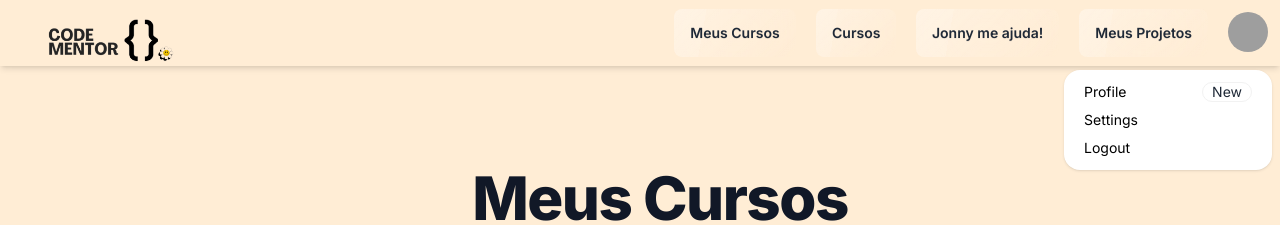
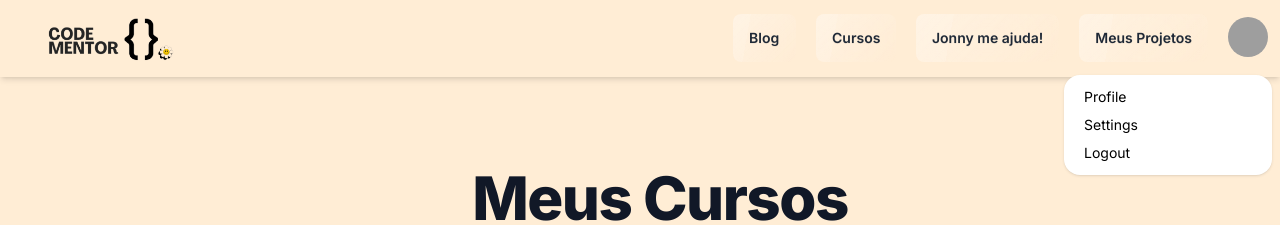
Before and after one commit to techlaradev/CodementorKiosk, a Next.js app in the folder codementorkiosk/: page /internalUser/home-wave in a window 1280 px wide. Both pictures are taken after a click on the button 1248 px from the left and 32 px from the top of the page. Shown: the top 225 px of the page. Built offline with nearby package versions, Linux system fonts and the light colour scheme; grey boxes are pictures that could not be loaded.

Commit message:
int NavBar fix issues
internal nav bar rapair

```diff
--- /dev/null
+++ b/codementorkiosk/src/components/component/NavBar.tsx
@@ -0,0 +1,72 @@
+"use client";
+import Link from "next/link";
+import React from "react";
+function NavBar() {
+  return (
+    <nav className="bg-orange-100 dark:bg-gray-900 fixed w-full z-20 top-0 start-0 shadow-md">
+      <div className="navbar bg-orange-100">
+        <div className="flex-1">
+          <Link href="/internalUser/home-wave">
+            <a className="btn btn-ghost text-xl">
+              <img
+                className="justify-between w-40 h-auto"
+                src="/img/header.png"
+              />
+            </a>
+            <title>Code Mentor</title>
+          </Link>
+        </div>
+        <div className="space-x-4">
+          <div className="flex space-x-5">
+            <Link href="/externalUser/blog">
+              <button className="btn glass">Blog</button>
+            </Link>
+            <Link href="/internalUser/home-courses">
+              <button className="btn glass">Cursos</button>
+            </Link>
+            <Link href="/externalUser/blog">
+              <button className="btn glass">Jonny me ajuda!</button>
+            </Link>
+            <Link href="/externalUser/blog">
+              <button className="btn glass">Meus Projetos</button>
+            </Link>
+          </div>
+          <div className="flex space-x-5">
+            <div className="flex space-x-10">
+              <div className="dropdown dropdown-end">
+                <div
+                  tabIndex={0}
+                  role="button"
+                  className="btn btn-ghost btn-circle avatar"
+                >
+                  <div className="w-10 rounded-full">
+                    <img
+                      alt="Tailwind CSS Navbar component"
+                      src="https://daisyui.com/images/stock/photo-1534528741775-53994a69daeb.jpg"
+                    />
+                  </div>
+                </div>
+                <ul
+                  tabIndex={0}
+                  className="mt-3 z-[1] p-2 shadow menu menu-sm dropdown-content bg-base-100 rounded-box w-52"
+                >
+                  <li>
+                    <a className="justify-between">Profile</a>
+                  </li>
+                  <li>
+                    <a>Settings</a>
+                  </li>
+                  <li>
+                    <a>Logout</a>
+                  </li>
+                </ul>
+              </div>
+            </div>
+          </div>
+        </div>
+      </div>
+    </nav>
+  );
+}
+
+export default NavBar;
--- a/codementorkiosk/src/components/component/courses.tsx
+++ b/codementorkiosk/src/components/component/courses.tsx
@@ -1,75 +1,12 @@
 import Link from "next/link";
 import React from "react";
+import NavBar from "@/components/component/NavBar";
 
 export function HomeCourse() {
   return (
     <div className="bg-orange-100 w-full h-full flex">
       <header className="p-5 bg-orange-100 shadow-md">
-        <html data-theme="light"></html>
-        <nav className="bg-orange-100 dark:bg-gray-900 fixed w-full z-20 top-0 start-0 shadow-md">
-          <div className="navbar bg-orange-100">
-            <div className="flex-1">
-              <a className="btn btn-ghost text-xl">
-                <img
-                  className="justify-between w-40 h-auto"
-                  src="/img/header.png"
-                />
-              </a>
-              <title>Code Mentor</title>
-            </div>
-            <div className="space-x-4">
-              <div className="flex space-x-5">
-                <Link href="/internalUser/home-wave">
-                  <button className="btn glass">Meus Cursos</button>
-                </Link>
-                <Link href="/internalUser/home-courses">
-                  <button className="btn glass">Cursos</button>
-                </Link>
-                <Link href="/externalUser/blog">
-                  <button className="btn glass">Jonny me ajuda!</button>
-                </Link>
-                <Link href="/externalUser/blog">
-                  <button className="btn glass">Meus Projetos</button>
-                </Link>
-              </div>
-              <div className="flex space-x-5">
-                <div className="flex space-x-10">
-                  <div className="dropdown dropdown-end">
-                    <div
-                      tabIndex={0}
-                      role="button"
-                      className="btn btn-ghost btn-circle avatar"
-                    >
-                      <div className="w-10 rounded-full">
-                        <img
-                          alt="Tailwind CSS Navbar component"
-                          src="https://daisyui.com/images/stock/photo-1534528741775-53994a69daeb.jpg"
-                        />
-                      </div>
-                    </div>
-                    <ul
-                      tabIndex={0}
-                      className="mt-3 z-[1] p-2 shadow menu menu-sm dropdown-content bg-base-100 rounded-box w-52"
-                    >
-                      <li>
-                        <a className="justify-between">
-                          Profile
-                          <span className="badge">New</span>
-                        </a>
-                      </li>
-                      <li>
-                        <a>Settings</a>
-                      </li>
-                      <li>
-                        <a>Logout</a>
-                      </li>
-                    </ul>
-                  </div>
-                </div>
-              </div>
-            </div>
-          </div>
-        </nav>
+        <NavBar />
       </header>
 
       <section
--- a/codementorkiosk/src/components/component/home-course.tsx
+++ b/codementorkiosk/src/components/component/home-course.tsx
@@ -2,77 +2,14 @@
  * This code was generated by v0 by Vercel.
  * @see https://v0.dev/t/qT39EQwaWXD
  */
+import NavBar from "@/components/component/NavBar";
 import Link from "next/link";
-import { Button } from "@/components/ui/button";
 
 export function HomeCourseWave() {
   return (
     <div className="bg-orange-100 w-full h-full flex">
       <header className="p-5 bg-orange-100 shadow-md">
-        <nav className="bg-orange-100 dark:bg-gray-900 fixed w-full z-20 top-0 start-0 shadow-md">
-          <div className="navbar bg-orange-100">
-            <div className="flex-1">
-              <a className="btn btn-ghost text-xl">
-                <img
-                  className="justify-between w-40 h-auto"
-                  src="/img/header.png"
-                />
-              </a>
-              <title>Code Mentor</title>
-            </div>
-            <div className="space-x-4">
-              <div className="flex space-x-5">
-                <Link href="/internalUser/home-wave">
-                  <button className="btn glass">Meus Cursos</button>
-                </Link>
-                <Link href="/internalUser/home-courses">
-                  <button className="btn glass">Cursos</button>
-                </Link>
-                <Link href="/externalUser/blog">
-                  <button className="btn glass">Jonny me ajuda!</button>
-                </Link>
-                <Link href="/externalUser/blog">
-                  <button className="btn glass">Meus Projetos</button>
-                </Link>
-              </div>
-              <div className="flex space-x-5">
-                <div className="flex space-x-10">
-                  <div className="dropdown dropdown-end">
-                    <div
-                      tabIndex={0}
-                      role="button"
-                      className="btn btn-ghost btn-circle avatar"
-                    >
-                      <div className="w-10 rounded-full">
-                        <img
-                          alt="Tailwind CSS Navbar component"
-                          src="https://daisyui.com/images/stock/photo-1534528741775-53994a69daeb.jpg"
-                        />
-                      </div>
-                    </div>
-                    <ul
-                      tabIndex={0}
-                      className="mt-3 z-[1] p-2 shadow menu menu-sm dropdown-content bg-base-100 rounded-box w-52"
-                    >
-                      <li>
-                        <a className="justify-between">
-                          Profile
-                          <span className="badge">New</span>
-                        </a>
-                      </li>
-                      <li>
-                        <a>Settings</a>
-                      </li>
-                      <li>
-                        <a>Logout</a>
-                      </li>
-                    </ul>
-                  </div>
-                </div>
-              </div>
-            </div>
-          </div>
-        </nav>
+        <NavBar />
       </header>
 
       <section
```
